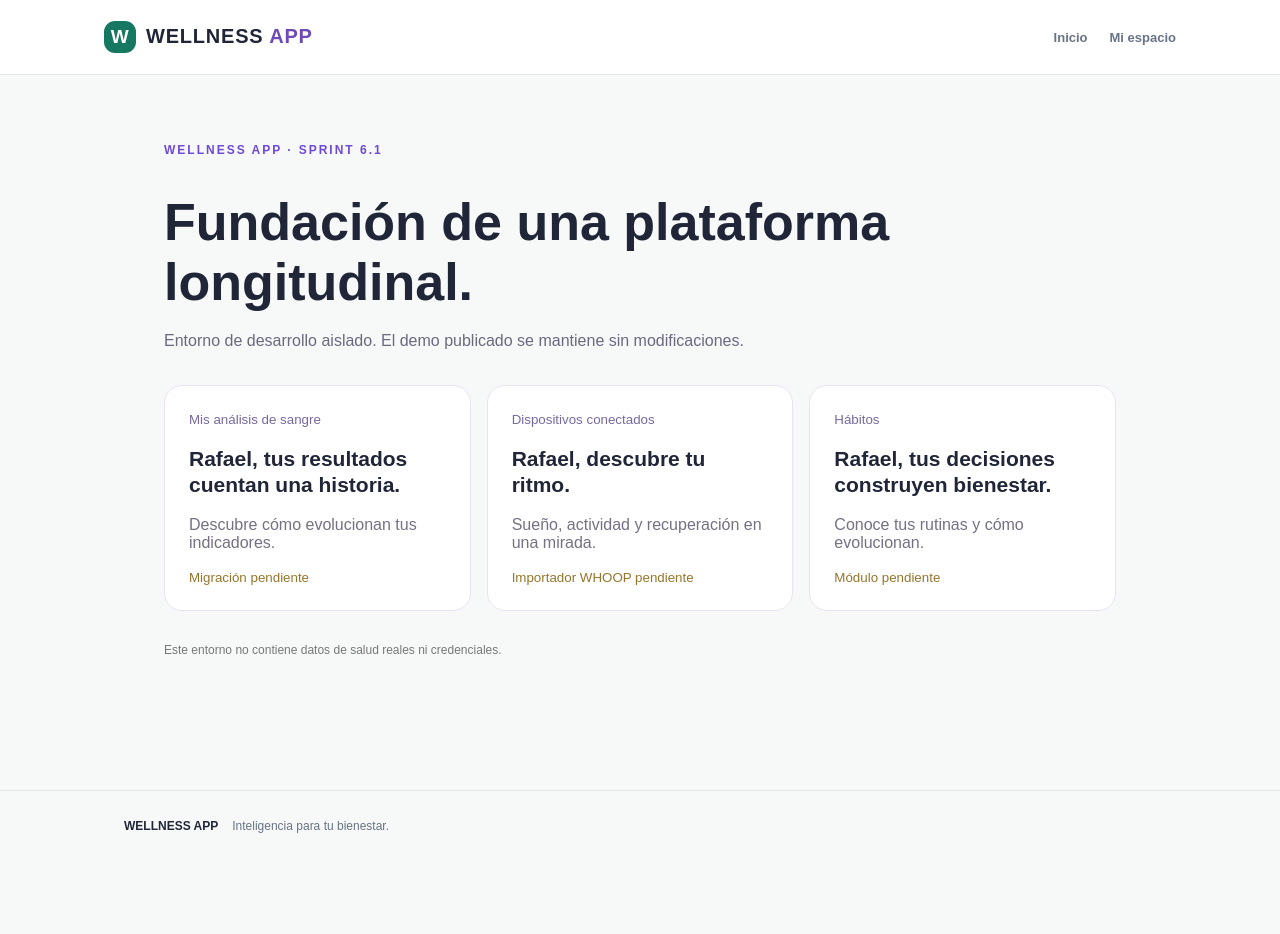
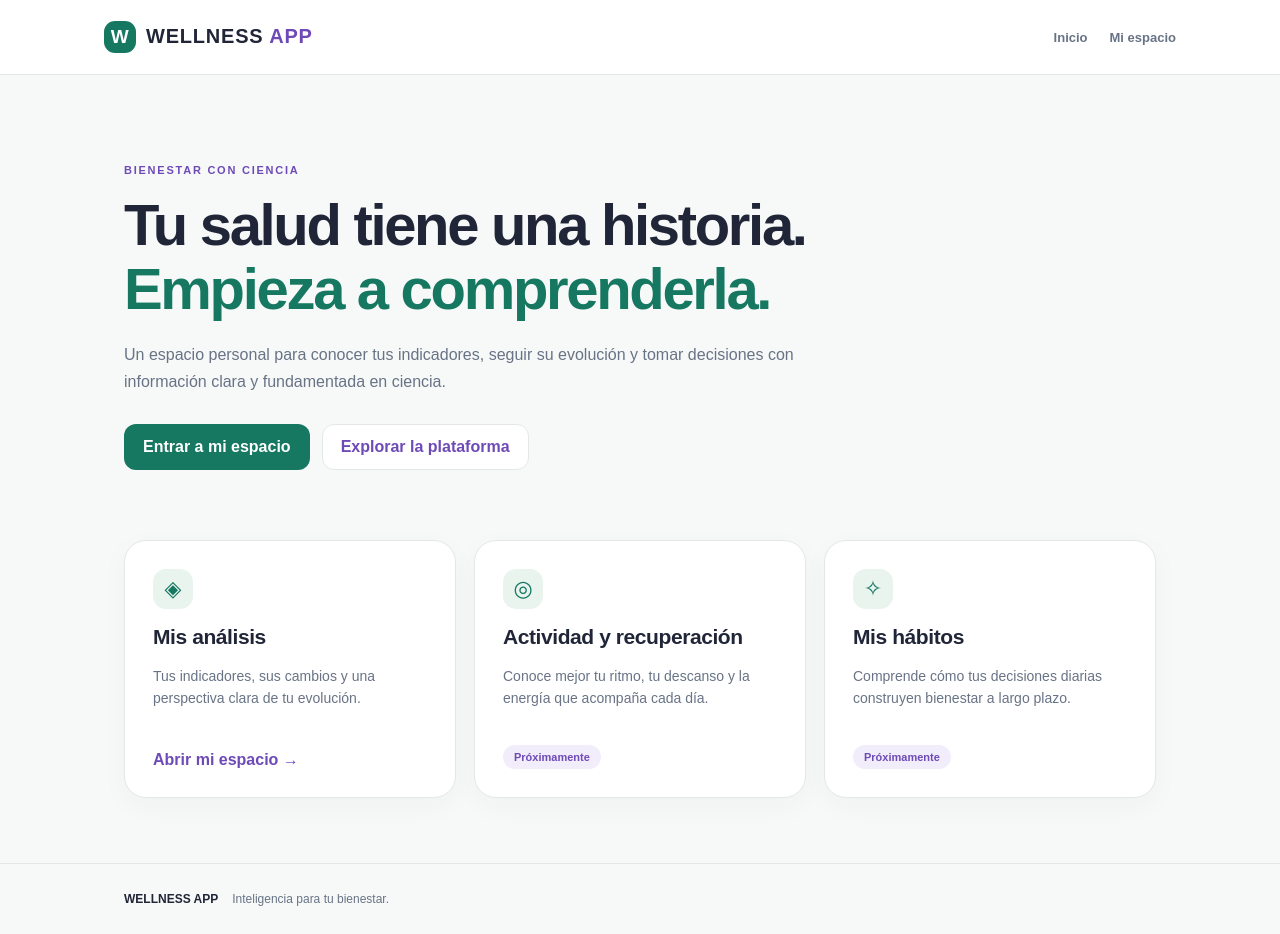
Before and after one commit to papasinfrontera/wellness-app-platform-MVP, a Next.js app: page / in a window 1280 px wide. Before the commit the page ends 861 px from the top, so only its background shows below. Built offline with nearby package versions, Linux system fonts and the light colour scheme.

Commit message:
style(product): deliver finished wellness landing and navigation

```diff
--- a/src/app/page.tsx
+++ b/src/app/page.tsx
@@ -1,11 +1,20 @@
-const sections = [
- {title:"Mis análisis de sangre",message:"Rafael, tus resultados cuentan una historia.",detail:"Descubre cómo evolucionan tus indicadores.",state:"Migración pendiente"},
- {title:"Dispositivos conectados",message:"Rafael, descubre tu ritmo.",detail:"Sueño, actividad y recuperación en una mirada.",state:"Importador WHOOP pendiente"},
- {title:"Hábitos",message:"Rafael, tus decisiones construyen bienestar.",detail:"Conoce tus rutinas y cómo evolucionan.",state:"Módulo pendiente"}
+const sections=[
+ {title:"Mis análisis",description:"Tus indicadores, sus cambios y una perspectiva clara de tu evolución.",icon:"◈",href:"/sprint-6-2/persistencia",state:"Abrir mi espacio"},
+ {title:"Actividad y recuperación",description:"Conoce mejor tu ritmo, tu descanso y la energía que acompaña cada día.",icon:"◎",href:null,state:"Próximamente"},
+ {title:"Mis hábitos",description:"Comprende cómo tus decisiones diarias construyen bienestar a largo plazo.",icon:"✧",href:null,state:"Próximamente"}
 ];
-export default function Home(){return <main style={{maxWidth:1000,margin:"auto",padding:"56px 24px"}}>
-<p style={{fontSize:12,fontWeight:800,letterSpacing:2,color:"#6e49d8"}}>WELLNESS APP · SPRINT 6.1</p>
-<h1 style={{fontSize:"clamp(30px,5vw,52px)",marginBottom:10}}>Fundación de una plataforma longitudinal.</h1>
-<p style={{color:"#6b6880",lineHeight:1.6}}>Entorno de desarrollo aislado. El demo publicado se mantiene sin modificaciones.</p>
-<div style={{display:"grid",gridTemplateColumns:"repeat(auto-fit,minmax(240px,1fr))",gap:16,marginTop:32}}>{sections.map(s=><section key={s.title} style={{background:"#fff",border:"1px solid #e8e3f4",borderRadius:18,padding:24}}><small style={{color:"#7868a1"}}>{s.title}</small><h2 style={{fontSize:21,lineHeight:1.25}}>{s.message}</h2><p style={{color:"#757083"}}>{s.detail}</p><small style={{color:"#96752b"}}>{s.state}</small></section>)}</div>
-<p style={{marginTop:32,fontSize:12,color:"#777"}}>Este entorno no contiene datos de salud reales ni credenciales.</p></main>}
+export default function Home(){return <main className="well-shell">
+ <section className="well-hero"><span className="well-eyebrow">Bienestar con ciencia</span>
+ <h1 className="well-title" style={{maxWidth:820}}>Tu salud tiene una historia.<br/><span style={{color:"var(--well-green)"}}>Empieza a comprenderla.</span></h1>
+ <p className="well-subtitle">Un espacio personal para conocer tus indicadores, seguir su evolución y tomar decisiones con información clara y fundamentada en ciencia.</p>
+ <div style={{display:"flex",flexWrap:"wrap",gap:12,marginTop:29}}>
+ <a className="well-button" href="/sprint-6-2/persistencia" style={{textDecoration:"none",display:"inline-flex",alignItems:"center"}}>Entrar a mi espacio</a>
+ <a className="well-button-secondary" href="#explorar" style={{textDecoration:"none",display:"inline-flex",alignItems:"center"}}>Explorar la plataforma</a>
+ </div></section>
+ <section id="explorar" aria-label="Áreas de bienestar"><div className="well-grid">{sections.map(s=>
+ <article key={s.title} className="well-card well-feature">
+ <div className="well-feature-icon" aria-hidden="true">{s.icon}</div>
+ <h2>{s.title}</h2><p>{s.description}</p>
+ {s.href?<a className="well-link" href={s.href}>{s.state} →</a>:<span className="well-tag">{s.state}</span>}
+ </article>)}</div></section>
+ </main>}
```
